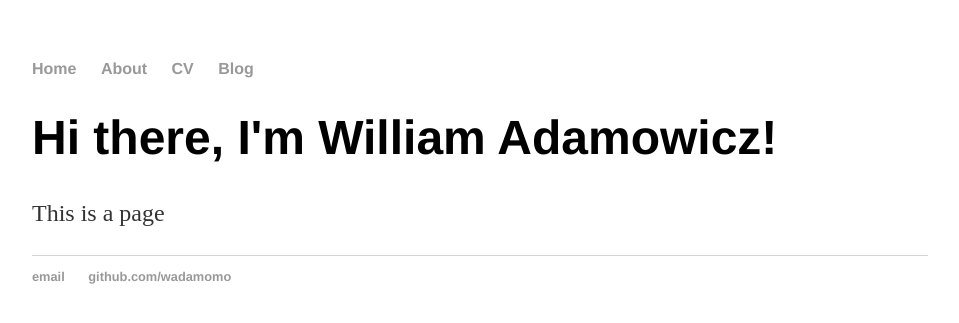
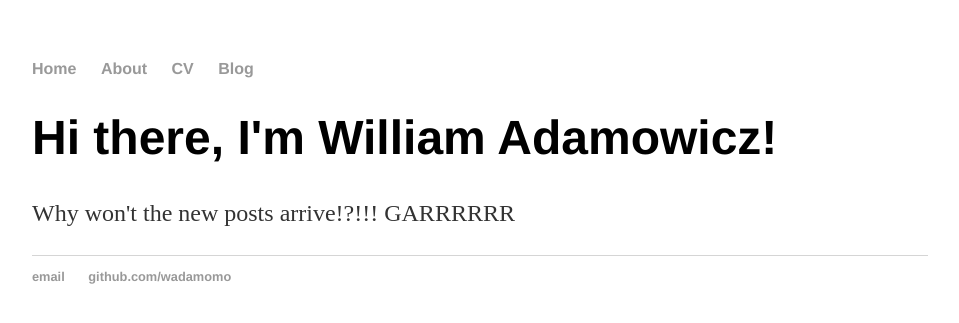
Before and after one commit to WADAMOMO/wadamomo.github.io, a Jekyll site: the page built from index.html, in a window 1280 px wide. Shown: the top 323 px of the page, without its empty margins (160-1119 px from the left). Built offline with Jekyll 4.4.1, drawn with Linux system fonts in a browser that asks for light colours.

Commit message:
why no post :[

```diff
--- a/index.html
+++ b/index.html
@@ -4,5 +4,5 @@ title: William Adamowicz
 ---
 <div class="blurb">
 	<h1>Hi there, I'm William Adamowicz!</h1>
-	<p>This is a page</p>
+	<p>Why won't the new posts arrive!?!!! GARRRRRR</p>
 </div><!-- /.blurb -->
```
